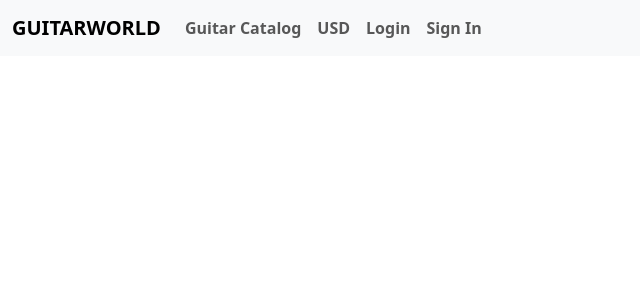
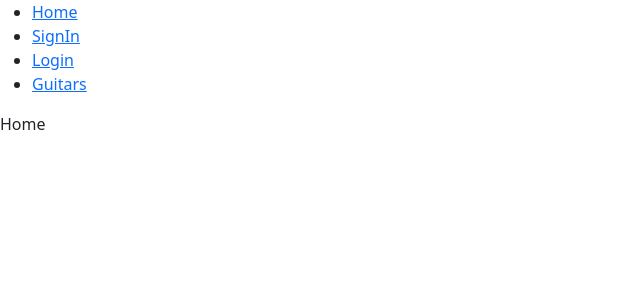
Before and after one commit to EdnGG/frontend-restAPI-ucamp, a React (Create React App) app: page / in a window 1280 px wide. Shown: the top 300 px of the page, without its empty margins (0-640 px from the left). Built offline with nearby package versions, Linux system fonts and the light colour scheme.

Commit message:
fixing issue above Link, Outlet components using react-dom

```diff
--- a/package.json
+++ b/package.json
@@ -11,7 +11,7 @@
     "react": "^18.2.0",
     "react-bootstrap": "^2.7.0",
     "react-dom": "^18.2.0",
-    "react-router-dom": "^6.6.1",
+    "react-router-dom": "^6.4.2",
     "react-scripts": "5.0.1",
     "web-vitals": "^2.1.4"
   },
--- a/src/App.js
+++ b/src/App.js
@@ -1,5 +1,5 @@
+import "./App.css";
 import React from "react";
-import "./App.css";
 import { Routes, Route } from "react-router-dom";
 import Layout from "./layout/Layout";
 import Home from "./pages/Home";
@@ -11,18 +11,19 @@ import Guitars from "./pages/Guitars";
 
 function App() {
   return (
-    <div className="App">
+    <>
       <Routes>
-        <Route exact path="/" element={<Layout />}></Route>
-        <Route index element={<Layout />} />
+        <Route exact path="/" element={<Layout />}>
+          <Route index element={<Home />} />
           <Route path="/login" element={<Login />} />
           <Route path="/signin" element={<SignIn />} />
           <Route path="/guitars" element={<Guitars />} />
-          {/* <Route path="/guitar/:id" element={<P />} /> */}
+          <Route path="/guitar/:id" element={<Guitars />} />
           <Route path="*" element={<NotFound />} />
+        </Route>
       </Routes>
 
-    </div>
+    </>
   );
 }
 
--- a/src/layout/Layout.jsx
+++ b/src/layout/Layout.jsx
@@ -1,27 +1,35 @@
 import React from "react";
 import { Link, Outlet } from "react-router-dom";
-import Navbar2 from "../components/Navbar";
-import Footer from "../components/Footer";
-import Home from "../pages/Home"
+// import Button from 'react-bootstrap/Button';
+// import Container from 'react-bootstrap/Container';
+// import Form from 'react-bootstrap/Form';
+// import Nav from 'react-bootstrap/Nav';
+// import Navbar from 'react-bootstrap/Navbar';
 
 
-const layout = () => {
+const Layout = () => {
   return (
-    <>
-      <div className="container__navbar">
-        <Navbar2 />
-      </div>
-      {/* <div className="container__home">
-        <Home />
-        <Outlet />
-      </div>
+    <div>
+    <nav>
+      <ul>
+        <li>
+          <Link to="/home">Home</Link>
+        </li>
+        <li>
+          <Link to="/signin">SignIn</Link>
+        </li>
+        <li>
+          <Link to="/login">Login</Link>
+        </li>
+        <li>
+          <Link to="/guitars">Guitars</Link>
+        </li>
+      </ul>
+    </nav>
+    <Outlet />
+  </div>
 
-
-      <div className="container__footer">
-        <Footer />
-      </div> */}
-    </>
   );
 };
 
-export default layout;
+export default Layout;
```
Also changed, not shown: 1 other file (tests, documents, lock files or other folders).
